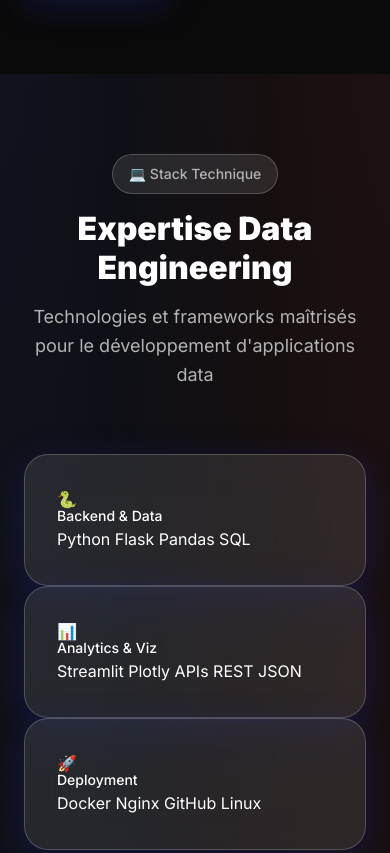
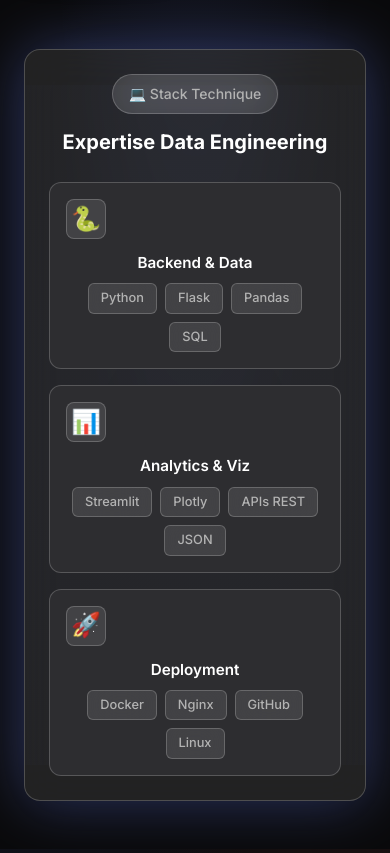
Before and after one commit to ZineInsight/production-workspace, a plain HTML site: page frontend/portfolio/index.html in a window 390 px wide. Shown: the part 850-1703 px from the top of the page. Drawn offline with Linux system fonts and the light colour scheme; files that its build step writes are made by us from their sources.

Commit message:
Transform Stack Technique into glassmorphism card
- Move Stack Technique from bottom section to hero area
- Apply same glassmorphism style as ZScore dashboard
- Add hover effects and animations
- Include responsive design for mobile
- Remove old stack section

```diff
--- a/frontend/portfolio/index.html
+++ b/frontend/portfolio/index.html
@@ -72,48 +72,49 @@
                     </a>
                 </div>
             </div>
-        </div>
-    </section>
 
-    <!-- Skills Section -->
-    <section class="section-container">
-        <div class="container">
-            <div class="section-header">
-                <div class="section-badge">💻 Stack Technique</div>
-                <h2 class="section-title">Expertise Data Engineering</h2>
-                <p class="section-subtitle">
-                    Technologies et frameworks maîtrisés pour le développement d'applications data
-                </p>
-            </div>
-            <div class="metrics-cards">
-                <div class="product-card">
-                    <div class="card-icon">🐍</div>
-                    <h3 class="card-title">Backend & Data</h3>
-                    <div class="skill-list">
-                        <span class="badge">Python</span>
-                        <span class="badge">Flask</span>
-                        <span class="badge">Pandas</span>
-                        <span class="badge">SQL</span>
+            <!-- Stack Technique Card (Glassmorphism Style) -->
+            <div class="stack-card">
+                <div class="stack-header">
+                    <div class="stack-badge">💻 Stack Technique</div>
+                    <h3 class="stack-title">Expertise Data Engineering</h3>
+                </div>
+                <div class="stack-items">
+                    <div class="stack-item">
+                        <div class="stack-icon">🐍</div>
+                        <div class="stack-info">
+                            <div class="stack-name">Backend & Data</div>
+                            <div class="stack-skills">
+                                <span class="skill-tag">Python</span>
+                                <span class="skill-tag">Flask</span>
+                                <span class="skill-tag">Pandas</span>
+                                <span class="skill-tag">SQL</span>
+                            </div>
+                        </div>
                     </div>
-                </div>
-                <div class="product-card">
-                    <div class="card-icon">📊</div>
-                    <h3 class="card-title">Analytics & Viz</h3>
-                    <div class="skill-list">
-                        <span class="badge">Streamlit</span>
-                        <span class="badge">Plotly</span>
-                        <span class="badge">APIs REST</span>
-                        <span class="badge">JSON</span>
+                    <div class="stack-item">
+                        <div class="stack-icon">📊</div>
+                        <div class="stack-info">
+                            <div class="stack-name">Analytics & Viz</div>
+                            <div class="stack-skills">
+                                <span class="skill-tag">Streamlit</span>
+                                <span class="skill-tag">Plotly</span>
+                                <span class="skill-tag">APIs REST</span>
+                                <span class="skill-tag">JSON</span>
+                            </div>
+                        </div>
                     </div>
-                </div>
-                <div class="product-card">
-                    <div class="card-icon">🚀</div>
-                    <h3 class="card-title">Deployment</h3>
-                    <div class="skill-list">
-                        <span class="badge">Docker</span>
-                        <span class="badge">Nginx</span>
-                        <span class="badge">GitHub</span>
-                        <span class="badge">Linux</span>
+                    <div class="stack-item">
+                        <div class="stack-icon">🚀</div>
+                        <div class="stack-info">
+                            <div class="stack-name">Deployment</div>
+                            <div class="stack-skills">
+                                <span class="skill-tag">Docker</span>
+                                <span class="skill-tag">Nginx</span>
+                                <span class="skill-tag">GitHub</span>
+                                <span class="skill-tag">Linux</span>
+                            </div>
+                        </div>
                     </div>
                 </div>
             </div>
--- a/frontend/shared/css/revolutionary.css
+++ b/frontend/shared/css/revolutionary.css
@@ -1096,6 +1096,142 @@ body {
     transition: width var(--duration-700) var(--ease-out);
 }
 
+/* Stack Technique Card (Glassmorphism) */
+.stack-card {
+    background: var(--glass-bg);
+    backdrop-filter: var(--glass-backdrop);
+    -webkit-backdrop-filter: var(--glass-backdrop);
+    border: 1px solid var(--glass-border);
+    border-radius: var(--radius-2xl);
+    box-shadow: var(--shadow-revolutionary);
+    padding: var(--space-6);
+    max-width: 400px;
+    position: relative;
+    overflow: hidden;
+}
+
+.stack-card::before {
+    content: '';
+    position: absolute;
+    top: -50%;
+    left: -50%;
+    width: 200%;
+    height: 200%;
+    background: var(--gradient-glow);
+    opacity: 0.1;
+    animation: rotate 20s linear infinite;
+    z-index: -1;
+}
+
+.stack-header {
+    margin-bottom: var(--space-6);
+    text-align: center;
+}
+
+.stack-badge {
+    display: inline-flex;
+    align-items: center;
+    gap: var(--space-2);
+    background: var(--glass-bg);
+    backdrop-filter: var(--glass-backdrop);
+    -webkit-backdrop-filter: var(--glass-backdrop);
+    border: 1px solid var(--glass-border);
+    border-radius: var(--radius-full);
+    padding: var(--space-2) var(--space-4);
+    margin-bottom: var(--space-3);
+    font-size: 0.875rem;
+    font-weight: var(--font-weight-medium);
+    color: var(--text-secondary);
+}
+
+.stack-title {
+    font-size: 1.25rem;
+    font-weight: var(--font-weight-bold);
+    color: var(--text-primary);
+    margin: 0;
+}
+
+.stack-items {
+    display: flex;
+    flex-direction: column;
+    gap: var(--space-5);
+}
+
+.stack-item {
+    display: flex;
+    align-items: flex-start;
+    gap: var(--space-4);
+    padding: var(--space-4);
+    background: var(--bg-tertiary);
+    border-radius: var(--radius-xl);
+    border: 1px solid var(--glass-border);
+    transition: all var(--duration-300) var(--ease-out);
+}
+
+.stack-item:hover {
+    transform: translateY(-2px);
+    box-shadow: var(--shadow-lg);
+    border-color: var(--revolution-primary);
+}
+
+.stack-icon {
+    font-size: 1.5rem;
+    width: 40px;
+    height: 40px;
+    display: flex;
+    align-items: center;
+    justify-content: center;
+    background: var(--glass-bg);
+    border-radius: var(--radius-lg);
+    border: 1px solid var(--glass-border);
+    flex-shrink: 0;
+}
+
+.stack-info {
+    flex: 1;
+}
+
+.stack-name {
+    font-size: 0.95rem;
+    font-weight: var(--font-weight-semibold);
+    color: var(--text-primary);
+    margin-bottom: var(--space-2);
+}
+
+.stack-skills {
+    display: flex;
+    flex-wrap: wrap;
+    gap: var(--space-2);
+}
+
+.skill-tag {
+    background: var(--glass-bg);
+    backdrop-filter: var(--glass-backdrop);
+    -webkit-backdrop-filter: var(--glass-backdrop);
+    border: 1px solid var(--glass-border);
+    border-radius: var(--radius-md);
+    padding: var(--space-1) var(--space-3);
+    font-size: 0.8rem;
+    font-weight: var(--font-weight-medium);
+    color: var(--text-secondary);
+    transition: all var(--duration-200) var(--ease-out);
+}
+
+.skill-tag:hover {
+    background: var(--revolution-primary);
+    color: white;
+    transform: translateY(-1px);
+}
+
+@keyframes rotate {
+    from {
+        transform: rotate(0deg);
+    }
+    to {
+        transform: rotate(360deg);
+    }
+}
+
 /* Floating Elements */
 .floating-elements {
     position: absolute;
@@ -1962,6 +2098,36 @@ body {
     .trust-item {
         flex-direction: row;
         text-align: left;
+    }
+
+    /* Hero Responsive */
+    .hero-container {
+        grid-template-columns: 1fr;
+        gap: var(--space-8);
+        text-align: center;
+        min-height: auto;
+        padding-top: var(--space-8);
+        padding-bottom: var(--space-8);
+    }
+
+    /* Stack Card Responsive */
+    .stack-card {
+        max-width: none;
+        margin: var(--space-4) 0;
+    }
+
+    .stack-items {
+        gap: var(--space-4);
+    }
+
+    .stack-item {
+        flex-direction: column;
+        text-align: center;
+        gap: var(--space-3);
+    }
+
+    .stack-skills {
+        justify-content: center;
     }
 }
 
```
